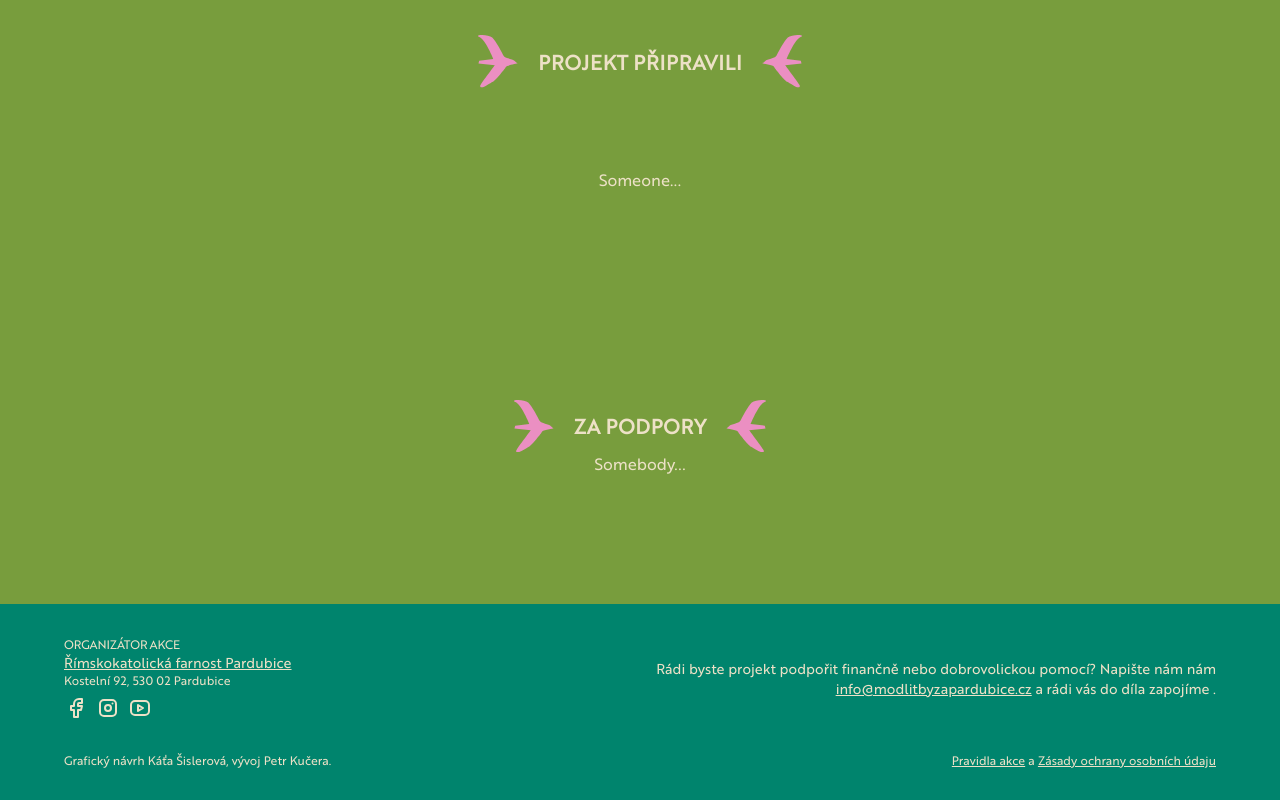
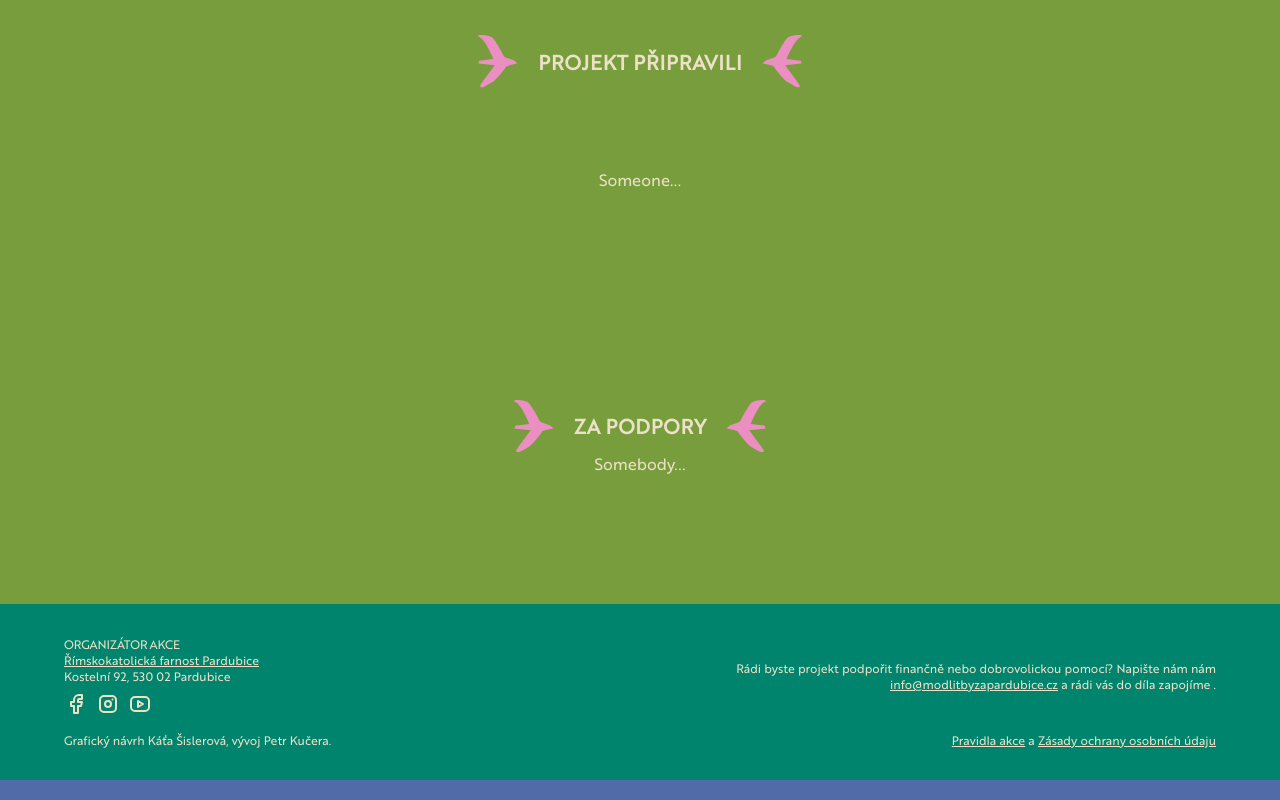
Before and after one commit to petrkucerak/modlitbyzaulice, a Next.js app: page / in a window 1280 px wide. Shown: the part 2900-3700 px from the top of the page. Built offline with nearby package versions, Linux system fonts and the light colour scheme.

Commit message:
Make footer smaller

```diff
--- a/components/layout/footer.js
+++ b/components/layout/footer.js
@@ -9,7 +9,7 @@ import Link from "next/link";
 export default function Footer() {
   return (
     <footer className="w-full flex flex-col items-center justify-between bg-teal text-white">
-      <div className="text-sm flex md:flex-row-reverse flex-col items-center md:justify-between justify-centers w-[90vw] mt-[2rem]">
+      <div className="text-xs flex md:flex-row-reverse flex-col items-center md:justify-between justify-centers w-[90vw] max-w-[1200px] mt-[2rem]">
         <div className="flex flex-col items-center justify-between w-full md:max-w-[600px]">
           <p className="md:text-right mb-8 md:mb-0">
             Rádi byste projekt podpořit finančně nebo dobrovolickou pomocí?
@@ -68,14 +68,24 @@ export default function Footer() {
         </ul>
       </div>
 
-      <div className="text-xs flex md:flex-row flex-col items-center md:justify-between justify-centers mb-[2rem] w-[90vw] mt-[2rem]">
+      <div className="text-xs flex md:flex-row flex-col items-center md:justify-between justify-centers mb-[2rem] w-[90vw] max-w-[1200px] mt-[1rem]">
         <p className="">
           Grafický návrh{" "}
-          <Link href={"TODO"} className="">
+          <Link
+            href={"https://www.figma.com/proto/14PCVeCuWJVd3k7DZnb43n/"}
+            target="_blank"
+            rel="nofollow noreferrer"
+            className=""
+          >
             Káťa Šislerová
           </Link>
           , vývoj{" "}
-          <Link href={"TODO"} className="">
+          <Link
+            href={"https://petrkucerak.cz/"}
+            target="_blank"
+            rel="noreferrer"
+            className=""
+          >
             Petr Kučera
           </Link>
           .
```
